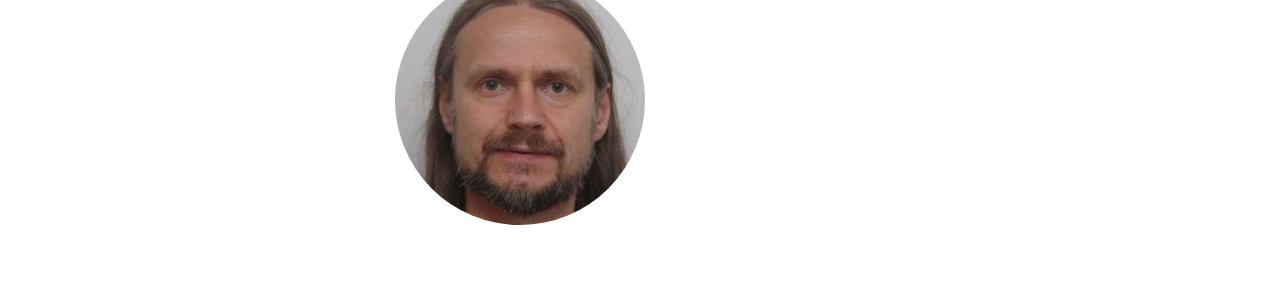
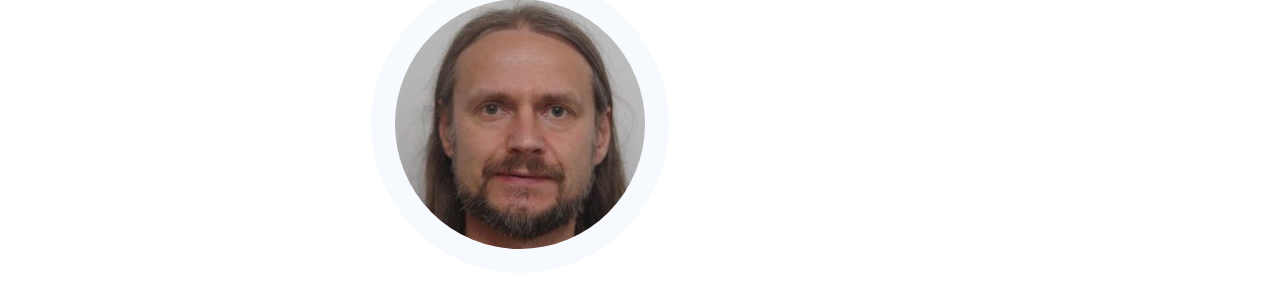
Before and after one commit to szewczykkrzysztof/portfolio, a website built with webpack: page src/pages/index.html in a window 1280 px wide. Shown: the part 155-463 px from the top of the page. Built offline with nearby package versions, Linux system fonts and the light colour scheme.

Commit message:
add 24px border to profile photo

```diff
--- a/src/scss/main.scss
+++ b/src/scss/main.scss
@@ -30,6 +30,7 @@ body {
   }
   &__photo {
     margin: 50px 0 72px;
+    border: 24px solid #F6F9FD;
     border-radius: 50%;
   }
 }
```
